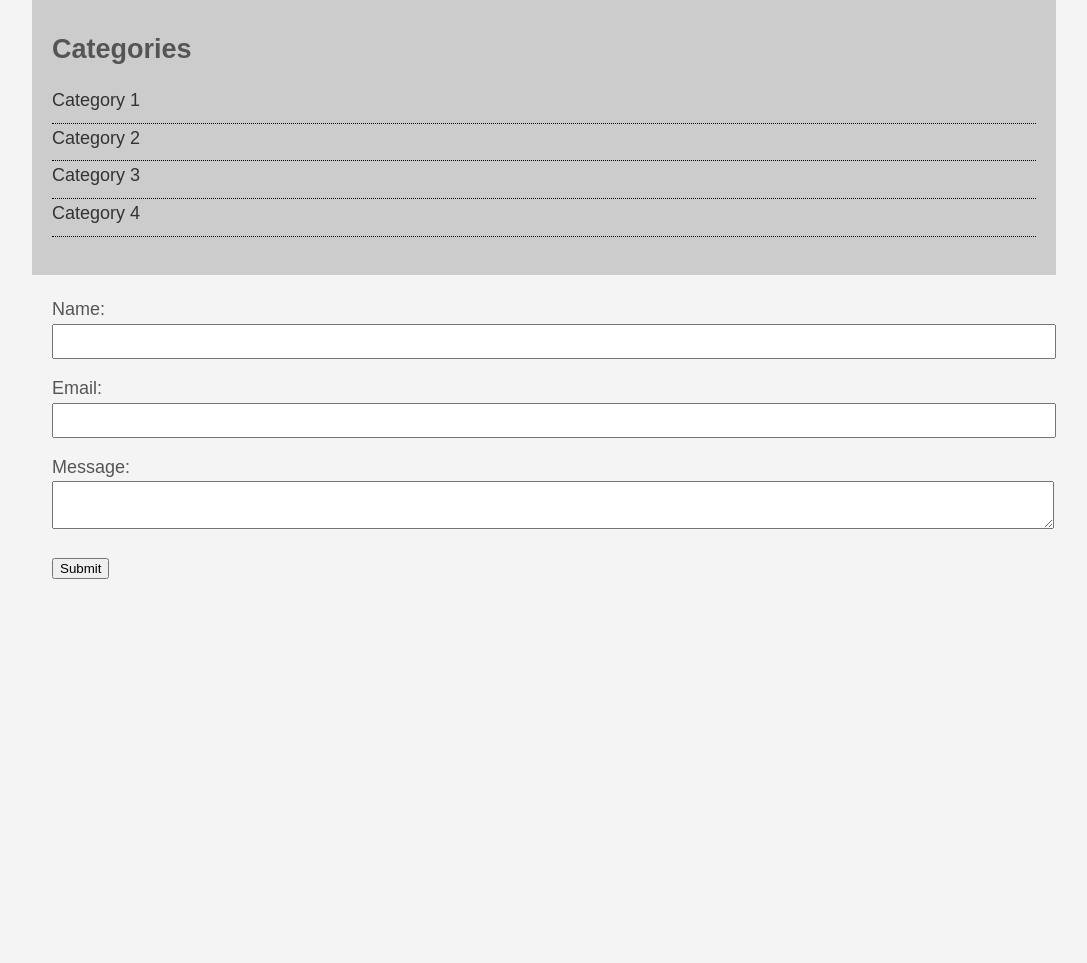
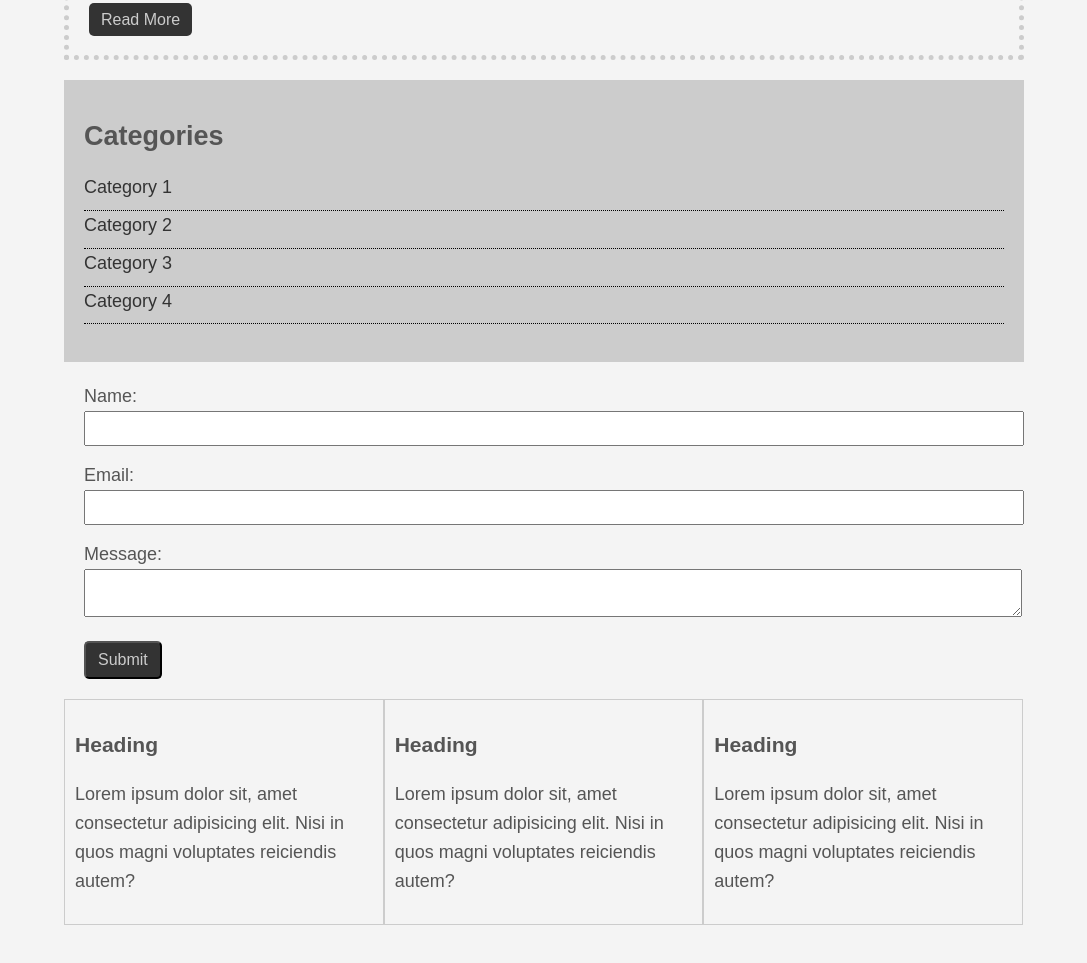
Before and after one commit to fobrien99/css-practice1, a plain HTML site: page index.html in a window 1280 px wide. Shown: the part 463-1426 px from the top of the page, without its empty margins (96-1183 px from the left). Drawn offline with Linux system fonts and the light colour scheme.

Commit message:
added 3 headings and css

```diff
--- a/css/style.css
+++ b/css/style.css
@@ -16,10 +16,25 @@ a:hover {
     color: #fff;
 }
 
-
 .container {
     width: 80%;
+    max-width: 960px;
     margin: auto;
+}
+
+.button{
+    background-color: #333;
+    color: #ccc;
+    padding: 8px 12px;
+    font-size: 16px;
+    border-radius: 5px;
+    transition: 0.6s;
+}
+
+.button:hover{
+    color: #fff;
+    /* border: 1px solid #fff; */
+    transition: 0.6s;
 }
 
 .box-1 {
@@ -78,3 +93,11 @@ a:hover {
     padding: 8px;
     width: 100%;
 }
+
+.block {
+    float: left;
+    width: 33.3%;
+    border: 1px solid #ccc;
+    padding: 10px;
+    box-sizing: border-box;
+}
--- a/index.html
+++ b/index.html
@@ -17,6 +17,7 @@
         <div class="box-2">
                 <h1>Second box</h1>
                 <p>Lorem ipsum dolor sit amet consectetur adipisicing elit. Unde inventore, voluptatibus laborum nulla delectus, cum vitae similique, quia necessitatibus iste quibusdam ipsam aspernatur reprehenderit ex eligendi numquam ullam magni nam?</p>
+                <a href="" class="button">Read More</a>
         </div>
         <div class="categories">
             <h2>Categories</h2>
@@ -42,6 +43,18 @@
             </div>
             <input type="submit" class="button" value="Submit" name="">
         </form>
+        <div class="block">
+            <h3>Heading</h3>
+            <p>Lorem ipsum dolor sit, amet consectetur adipisicing elit. Nisi in quos magni voluptates reiciendis autem?</p>
+        </div>
+        <div class="block">
+            <h3>Heading</h3>
+            <p>Lorem ipsum dolor sit, amet consectetur adipisicing elit. Nisi in quos magni voluptates reiciendis autem?</p>
+        </div>
+        <div class="block">
+            <h3>Heading</h3>
+            <p>Lorem ipsum dolor sit, amet consectetur adipisicing elit. Nisi in quos magni voluptates reiciendis autem?</p>
+        </div>
     </div> <!-- end of container-->
     <div style="margin-top: 500px;"></div>
 </body>
```
